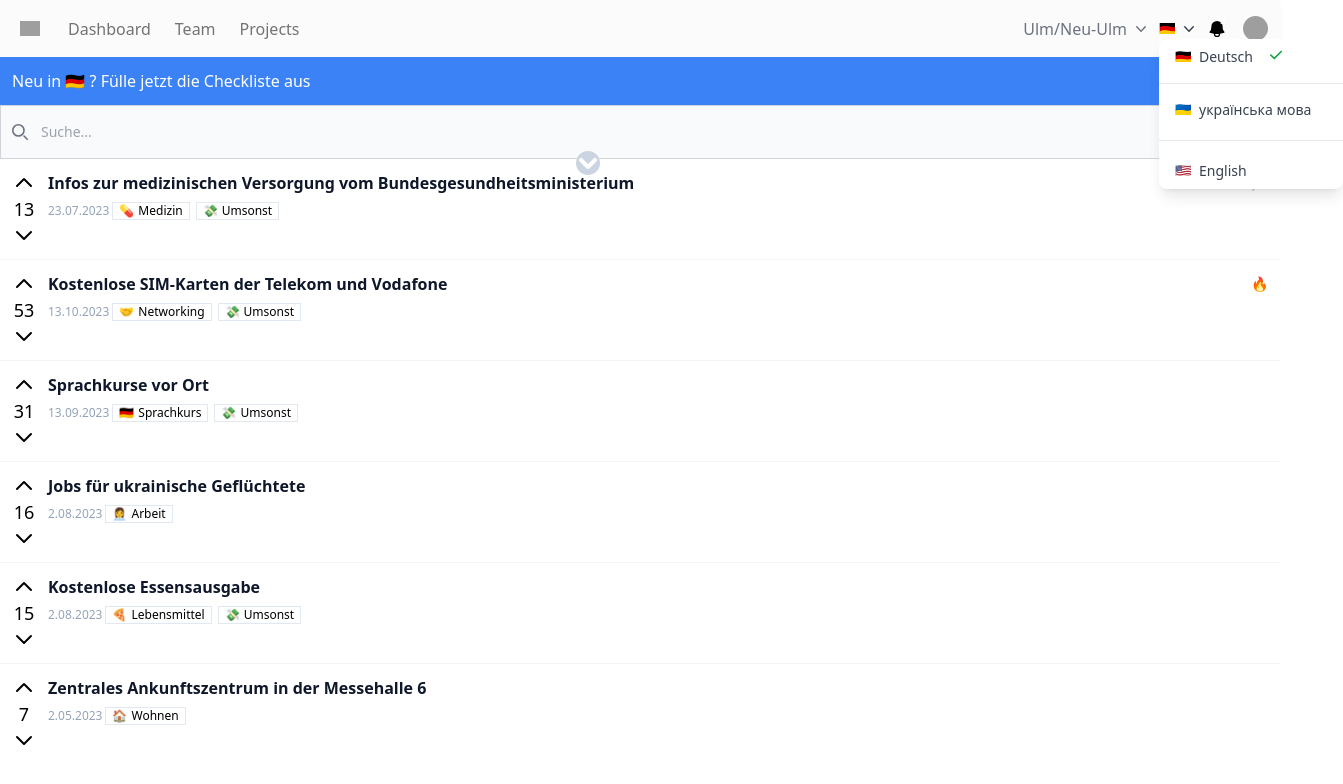
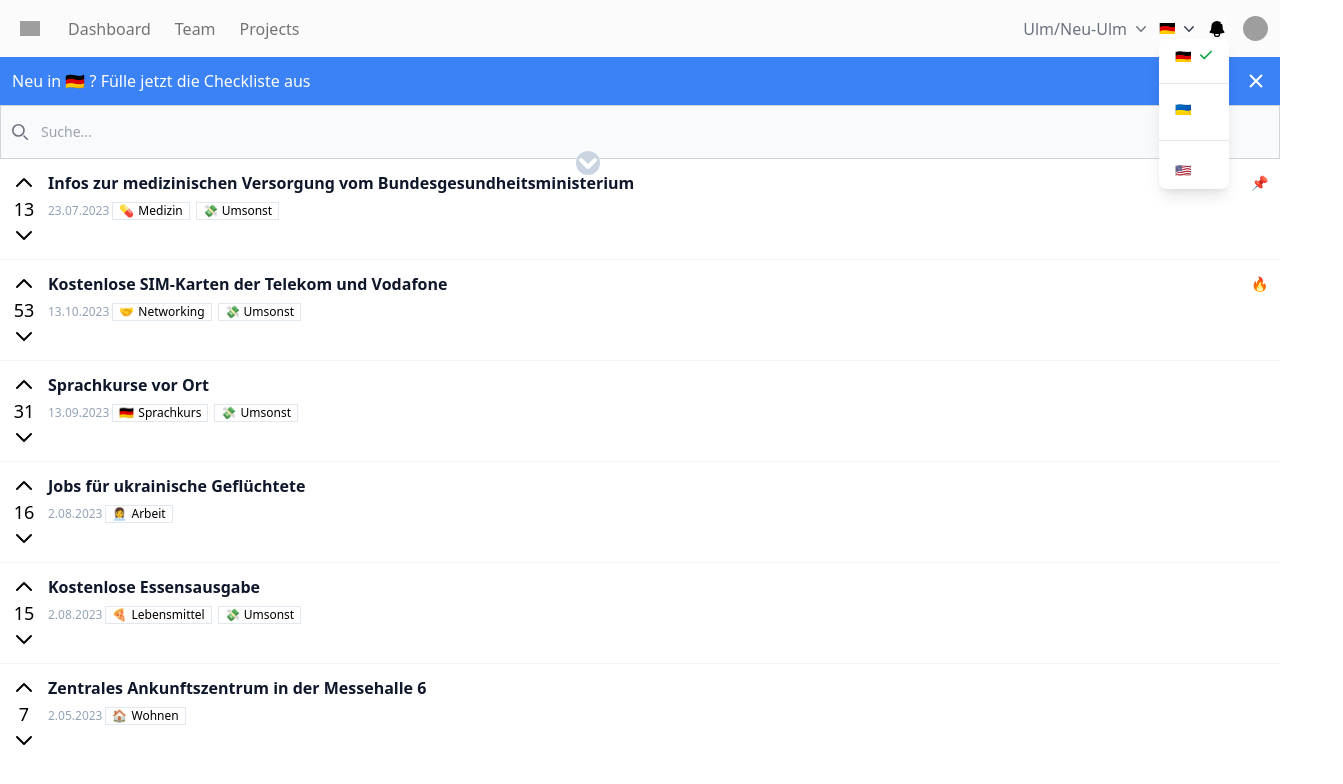
Before and after one commit to team-parallax/hack4ukraine-prototype, a React (Create React App) app: page / in a window 1280 px wide. Both pictures are taken after a click on the button "🇩🇪". Shown: the top 784 px of the page, 1343 px wide, since content can reach past the window. Built offline with nearby package versions, Linux system fonts and the light colour scheme; grey boxes are pictures that could not be loaded.

Commit message:
fix article location, lang dropdown

```diff
--- a/src/article.js
+++ b/src/article.js
@@ -21,13 +21,18 @@ export const Article = ({article}) => {
                     </svg>
                     <span>{article.starRating}</span>
                 </dd>
-                <dt class="sr-only">Location</dt>
-                <dd class="flex items-center">
-                    <svg width="2" height="2" aria-hidden="true" fill="currentColor" class="mx-3 text-slate-300">
+                {
+                    article.location && (
+                        <>
+                            <dt className="sr-only">Location</dt>
+                            <dd className="flex items-center">
+                                <svg width="2" height="2" aria-hidden="true" fill="currentColor"
+                                     className="mx-3 text-slate-300">
                                     <circle cx="1" cy="1" r="1"/>
                                 </svg>
                                 <svg width="24" height="24" fill="none" stroke="currentColor" stroke-width="2"
-                         stroke-linecap="round" stroke-linejoin="round" class="mr-1 text-slate-400 dark:text-slate-500"
+                                     stroke-linecap="round" stroke-linejoin="round"
+                                     className="mr-1 text-slate-400 dark:text-slate-500"
                                      aria-hidden="true">
                                     <path
                                         d="M18 11.034C18 14.897 12 19 12 19s-6-4.103-6-7.966C6 7.655 8.819 5 12 5s6 2.655 6 6.034Z"/>
@@ -35,6 +40,10 @@ export const Article = ({article}) => {
                                 </svg>
                                 {article.location}
                             </dd>
+                        </>
+                    )
+                }
+
             </dl>
             <div className="px-3">
                 <div
--- a/src/flag.js
+++ b/src/flag.js
@@ -3,8 +3,8 @@ import {useStateValue} from "./state"
 const getFlag = (lang) => {
     switch (lang) {
         case "de": return "🇩🇪"
-        case "en": return "🇺🇦"
-        case "ua": return "🇺🇸"
+        case "ua": return "🇺🇦"
+        case "en": return "🇺🇸"
     }
 }
 
@@ -41,7 +41,7 @@ export const Flag = () => {
             </span>
           </a>
           <ul
-            className={`absolute right-0 right-auto z-[1000] float-left m-0 min-w-[10rem] list-none overflow-hidden rounded-lg border-none bg-white bg-clip-padding text-left text-base shadow-lg dark:bg-zinc-700 [&[data-te-dropdown-show]]:block ${open ? "": "hidden"}` }
+            className={`absolute left-0 z-[1000] float-left m-0 list-none overflow-hidden rounded-lg border-none bg-white bg-clip-padding text-left text-base shadow-lg dark:bg-zinc-700 [&[data-te-dropdown-show]]:block ${open ? "": "hidden"}` }
             aria-labelledby="navbarDropdown"
             data-te-dropdown-menu-ref>
             <li>
@@ -58,7 +58,7 @@ export const Flag = () => {
                   <span
                     class="inline-block h-[11px] w-4 content-[''] ">🇩🇪</span>
                 </span>
-                <span class="mr-4">Deutsch</span>
+                {/*<span class="mr-4">DE</span>*/}
                 {state.language === "de" ? <span
                   class="inline-block fill-green-600 dark:fill-gray-200 [&>svg]:h-3.5 [&>svg]:w-3.5">
                   <svg
@@ -85,7 +85,7 @@ export const Flag = () => {
                   <span
                     class="inline-block h-[11px] w-4 content-[''] ">🇺🇦</span>
                 </span>
-                <span class="mr-4">українська мова</span>
+                {/*<span class="mr-4">UA</span>*/}
 
                 {state.language === "ua" ? <span
                   class="inline-block fill-green-600 dark:fill-gray-200 [&>svg]:h-3.5 [&>svg]:w-3.5">
@@ -113,7 +113,7 @@ export const Flag = () => {
                   <span
                       className="inline-block h-[11px] w-4 content-[''] ">🇺🇸</span>
                 </span>
-                      <span className="mr-4">English</span>
+                      {/*<span className="mr-4">EN</span>*/}
 
                       {state.language === "en" ? <span
                           className="inline-block fill-green-600 dark:fill-gray-200 [&>svg]:h-3.5 [&>svg]:w-3.5">
```
Lines whose indentation alone changed are shown as unchanged.
